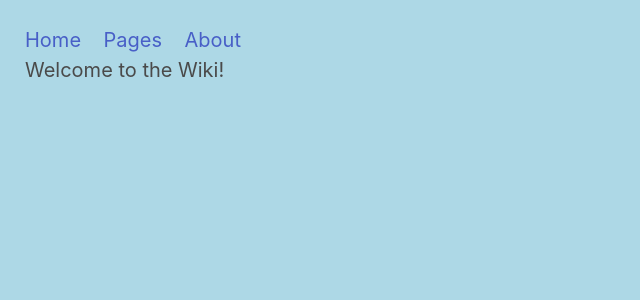
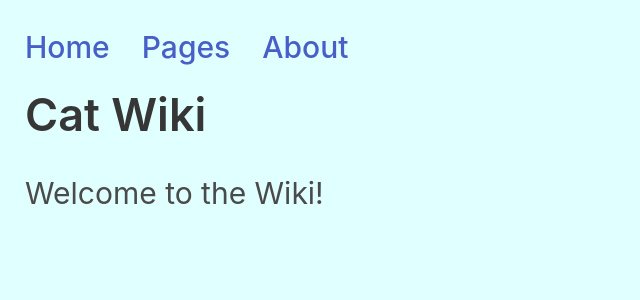
Before and after one commit to vanbo-tx/lab-4.2.1-starter, a Flask app: page / in a window 1280 px wide. Shown: the top 300 px of the page, without its empty margins (0-640 px from the left). Run offline with Flask 3, Linux system fonts and the light colour scheme.

Commit message:
implemented changes for lab 2

```diff
--- a/flaskr/static/style.css
+++ b/flaskr/static/style.css
@@ -2,14 +2,14 @@
 
 html {
     margin: 25px;
-    background-color: lightblue;
+    background-color: lightcyan;
     font-family: verdana;
     font-size: 20px;
 }
 
 h3 {
     margin-top: 20px;
-    background-color: lightblue;
+    background-color: lightcyan;
     font-size: 30px;
     font-weight: bolder;
 }
@@ -17,5 +17,5 @@ h3 {
 p {
     margin-top: 10px;
     margin-left: 15px;
-    background-color: lightblue;
+    background-color: lightcyan;
 }
--- a/flaskr/templates/main.html
+++ b/flaskr/templates/main.html
@@ -11,7 +11,7 @@
 <body>
     <!-- The below tag is using Bulma CSS. Try replacing line 14 with line 13. -->
     <!-- <div class="has-text-success-dark is-size-4  has-text-weight-medium"> -->
-    <div>
+    <div class="has-text-success-dark is-size-4  has-text-weight-medium">
         <a href="{{ url_for('home') }}">
             Home
         </a>
@@ -27,7 +27,10 @@
 
     <!-- The below tag is using Bulma CSS. Try replacing line 30 with line 29. -->
     <!-- <div class="content"> -->
-    <div>
+    <div class="content is-large">
+        <h3>
+            Cat Wiki
+        </h3>
         {% block content %}{{ page_content }}{% endblock %}
     </div>
 
```
